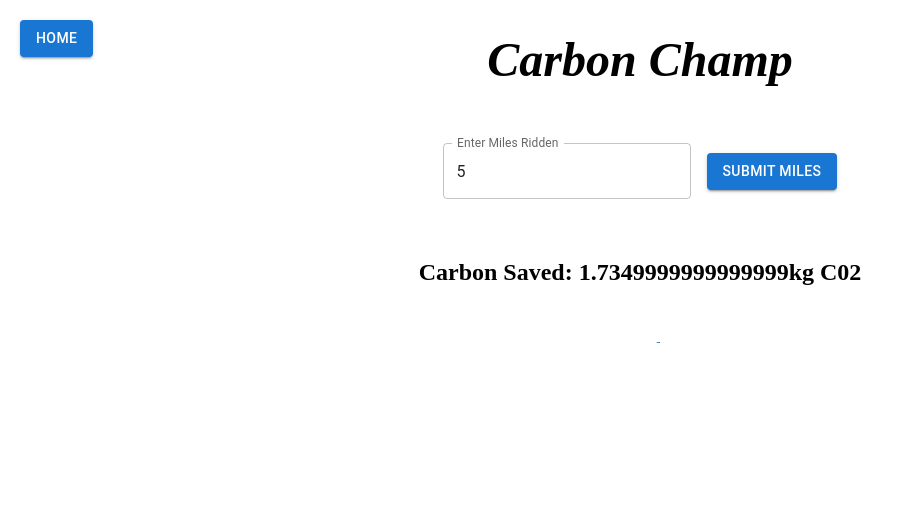
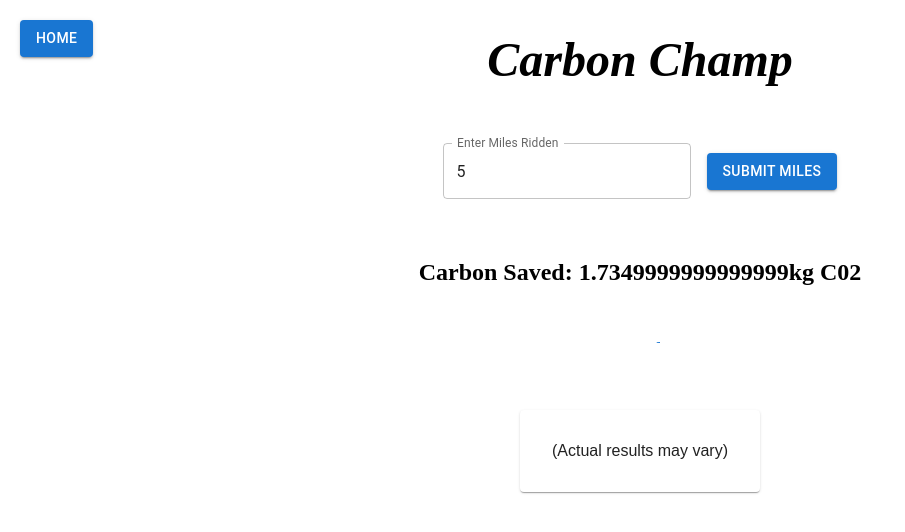
Before and after one commit to kerj/carbonChamp, a Next.js app: page /quoteDisplay/prompts in a window 1280 px wide. Both pictures are taken after typing "5" into the empty fields and a click on the button "SUBMIT MILES". Shown: the top 532 px of the page, without its empty margins (0-905 px from the left). Built offline with nearby package versions, Linux system fonts and the light colour scheme; no server answers.

Commit message:
add disclaimer

```diff
--- a/pages/quoteDisplay/prompts.tsx
+++ b/pages/quoteDisplay/prompts.tsx
@@ -83,6 +83,9 @@ const Prompts = () => {
             <DataViewer />
           </DataProvider>
         )}
+        {CO2 !== null && fetch && (
+          <StyledCard>(Actual results may vary)</StyledCard>
+        )}
       </Container>
     </>
   )
```
